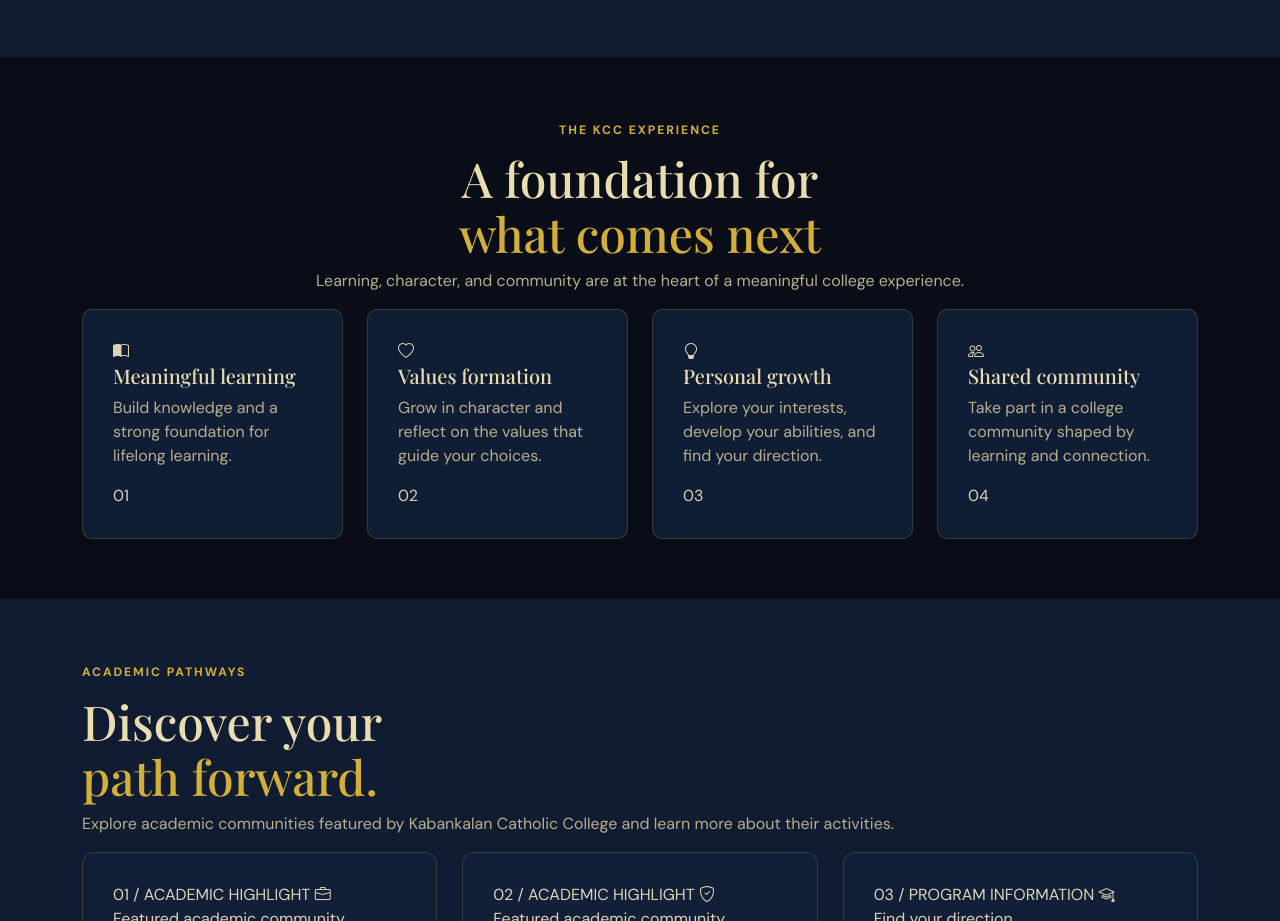
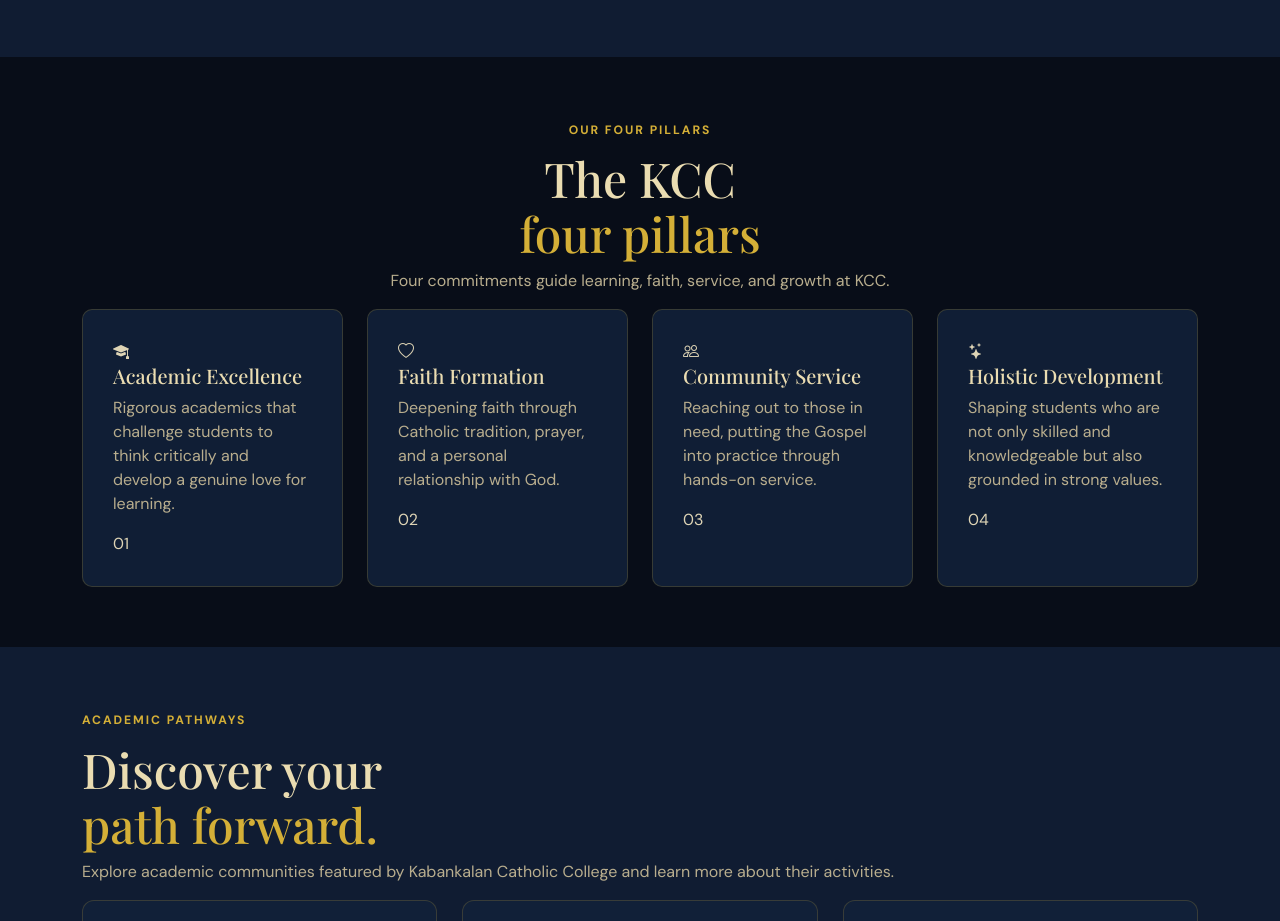
Before and after one commit to jungiedepillo-debug/Depillo-Project-2, a plain HTML site: page index.html in a window 1280 px wide. Shown: the part 2075-2996 px from the top of the page. Drawn offline with nearby package versions, Linux system fonts and the light colour scheme.

Commit message:
Add Four Pillars

```diff
--- a/index.html
+++ b/index.html
@@ -288,16 +288,15 @@
 
         <div class="section-intro text-center" data-aos="fade-up">
 
-          <span class="section-kicker">The KCC experience</span>
+          <span class="section-kicker">Our four pillars</span>
 
           <h2 class="section-heading">
-            A foundation for
-            <span>what comes next</span>
+            The KCC
+            <span>four pillars</span>
           </h2>
 
           <p>
-            Learning, character, and community are at the heart
-            of a meaningful college experience.
+            Four commitments guide learning, faith, service, and growth at KCC.
           </p>
 
         </div>
@@ -309,14 +308,13 @@
             <article class="value-card">
 
               <span class="value-icon">
-                <i class="bi bi-book-half"></i>
+                <i class="bi bi-mortarboard-fill"></i>
               </span>
 
-              <h3>Meaningful learning</h3>
+              <h3>Academic Excellence</h3>
 
               <p>
-                Build knowledge and a strong foundation
-                for lifelong learning.
+                Rigorous academics that challenge students to think critically and develop a genuine love for learning.
               </p>
 
               <span class="card-index">01</span>
@@ -334,11 +332,10 @@
                 <i class="bi bi-heart"></i>
               </span>
 
-              <h3>Values formation</h3>
+              <h3>Faith Formation</h3>
 
               <p>
-                Grow in character and reflect on the values
-                that guide your choices.
+                Deepening faith through Catholic tradition, prayer, and a personal relationship with God.
               </p>
 
               <span class="card-index">02</span>
@@ -353,14 +350,13 @@
             <article class="value-card">
 
               <span class="value-icon">
-                <i class="bi bi-lightbulb"></i>
+                <i class="bi bi-people"></i>
               </span>
 
-              <h3>Personal growth</h3>
+              <h3>Community Service</h3>
 
               <p>
-                Explore your interests, develop your abilities,
-                and find your direction.
+                Reaching out to those in need, putting the Gospel into practice through hands-on service.
               </p>
 
               <span class="card-index">03</span>
@@ -375,14 +371,13 @@
             <article class="value-card">
 
               <span class="value-icon">
-                <i class="bi bi-people"></i>
+                <i class="bi bi-stars"></i>
               </span>
 
-              <h3>Shared community</h3>
+              <h3>Holistic Development</h3>
 
               <p>
-                Take part in a college community shaped by
-                learning and connection.
+                Shaping students who are not only skilled and knowledgeable but also grounded in strong values.
               </p>
 
               <span class="card-index">04</span>
```
